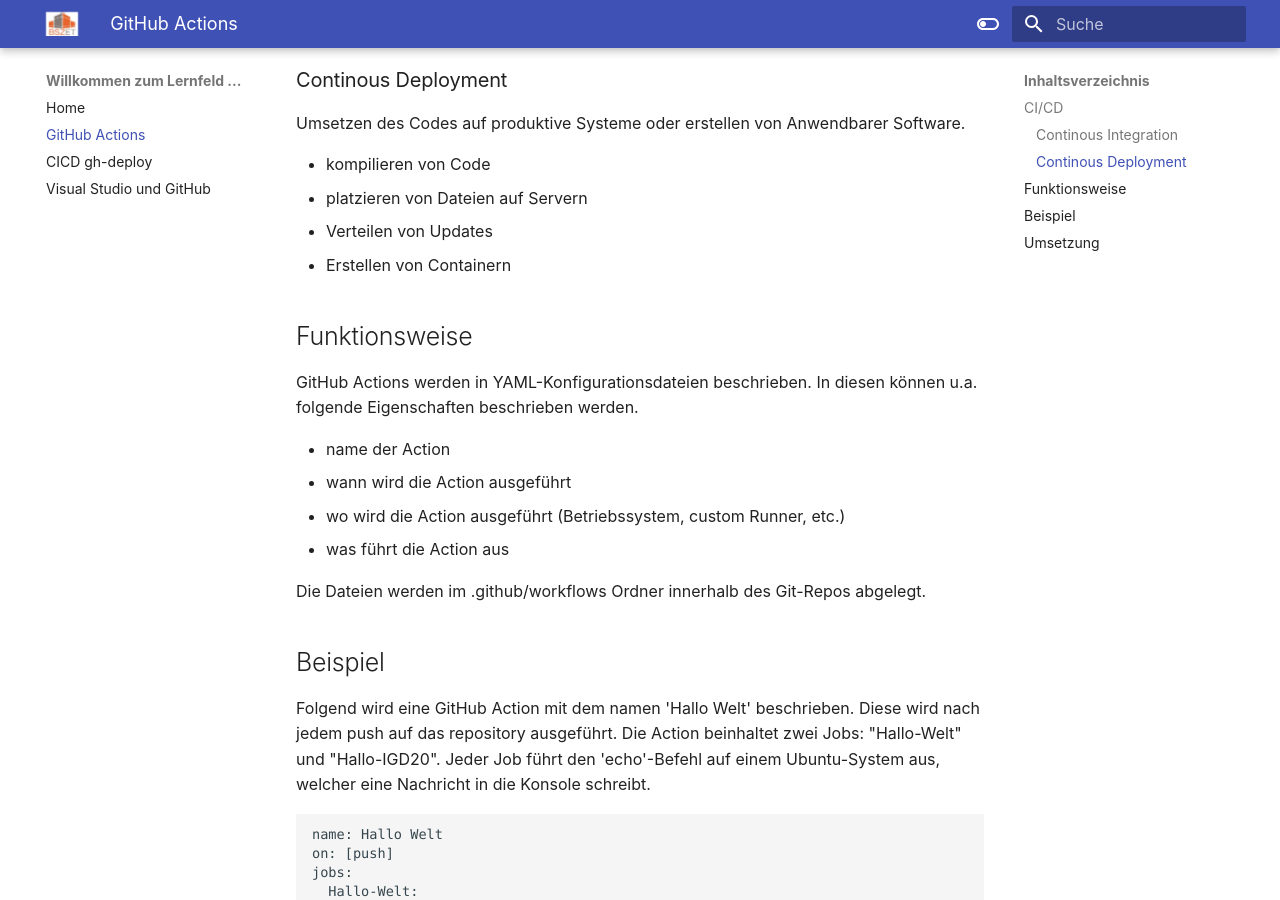
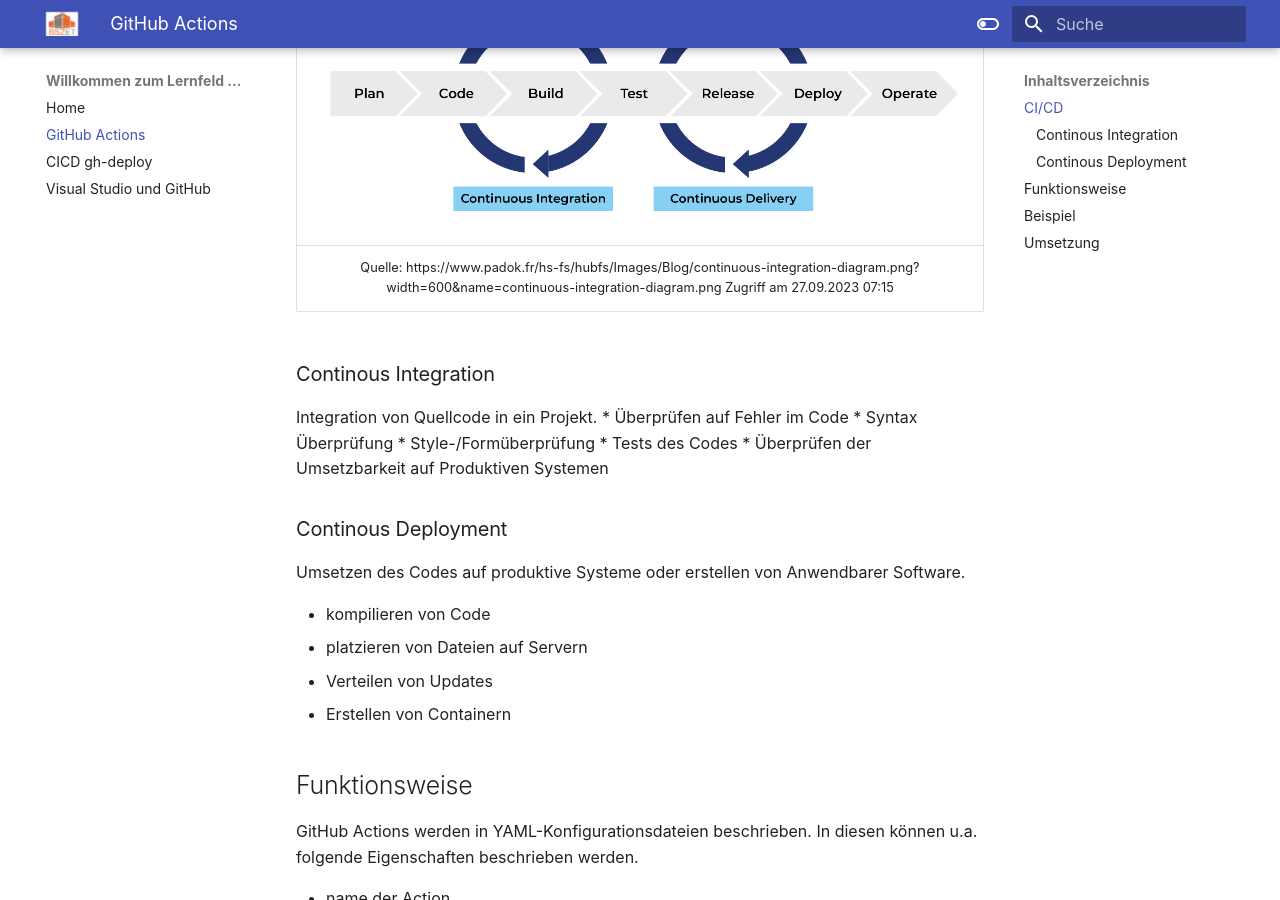
Before and after one commit to VCo52/is_auftrag_b, an MkDocs documentation site: the page built from docs/schulung_vs_cs/gh-actions.md, in a window 1280 px wide and 900 px high, scrolled down 572 px. Built offline with MkDocs 1.6.1 and Material for MkDocs 9.7.7, drawn with Linux system fonts in a browser that asks for light colours.

Commit message:
added cicd image

```diff
--- a/docs/schulung_vs_cs/gh-actions.md
+++ b/docs/schulung_vs_cs/gh-actions.md
@@ -3,6 +3,11 @@ GitHub Actions können alle möglichen Aufgaben eines Anwendungsentwicklers erf
 
 ## CI/CD
 Die oben genannten Vorgänge werden als Continous Integration(CI) und Continous Deployment (CD) bezeichnet.
+
+| ![CICD Workflow](bilder/cicd.png) |
+|:--:|
+| Quelle: https://www.padok.fr/hs-fs/hubfs/Images/Blog/continuous-integration-diagram.png?width=600&name=continuous-integration-diagram.png Zugriff am 27.09.2023 07:15 |
+
 ### Continous Integration
 Integration von Quellcode in ein Projekt.
 * Überprüfen auf Fehler im Code
```
Also changed, not shown: docs/schulung_vs_cs/bilder/cicd.png (added).
